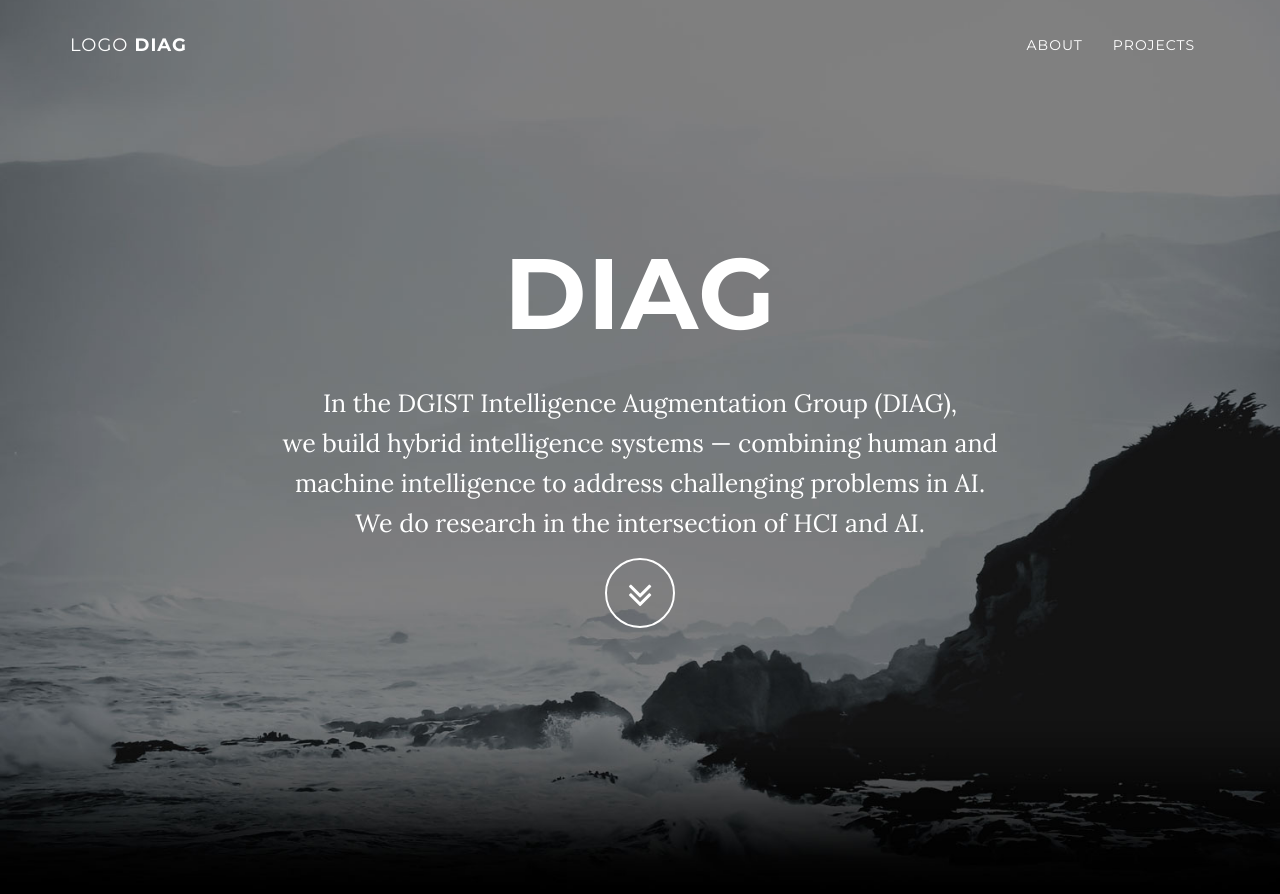
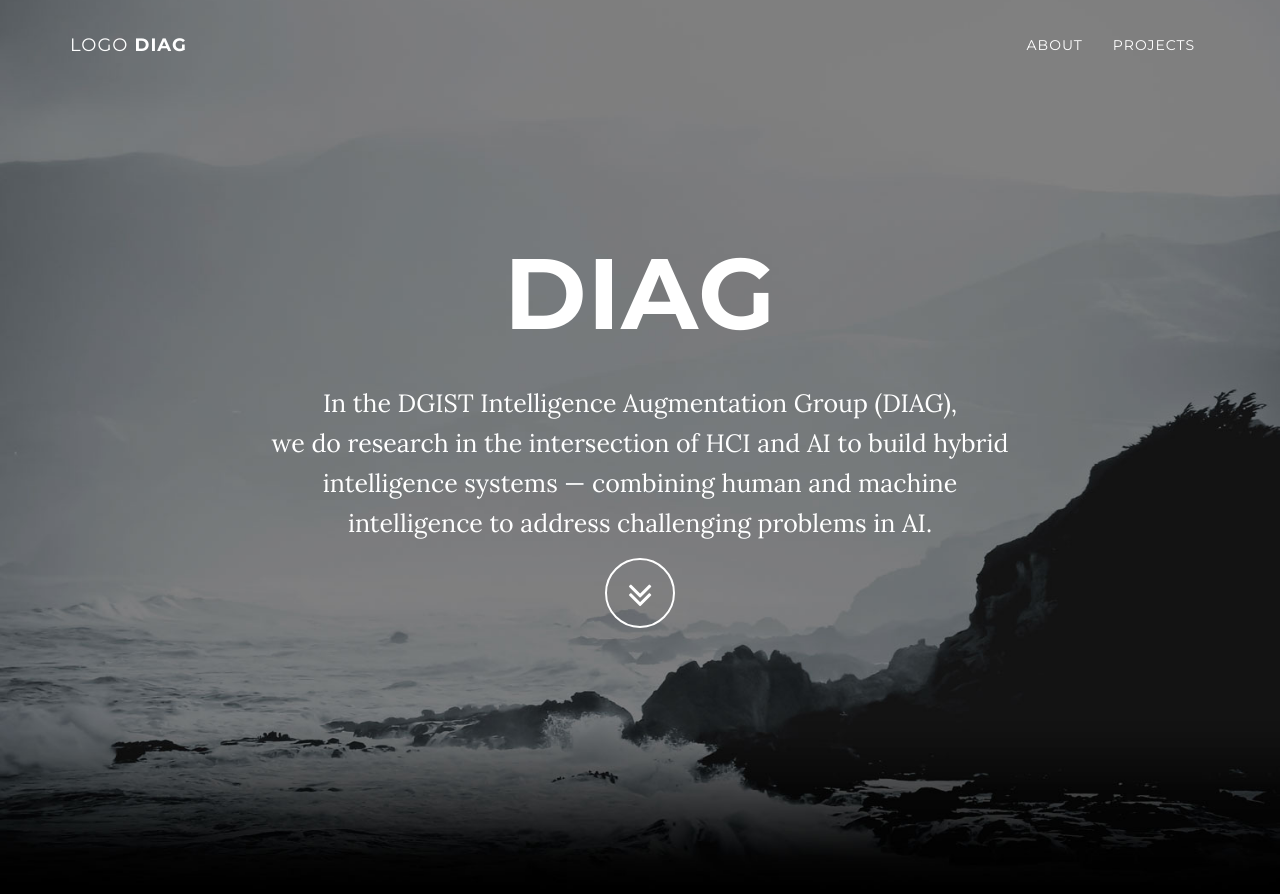
Before and after one commit to raflereak/diag-dgist.github.io, a Jekyll site: the page built from index.html, in a window 1280 px wide and 900 px high. Shown: the top 894 px of the window. Built offline with Jekyll 4.4.1, drawn with Linux system fonts in a browser that asks for light colours; part of the change alters nothing that is shown; some of the changed text lies outside the part shown.

```diff
--- a/_config.yml
+++ b/_config.yml
@@ -2,7 +2,7 @@
 title: DIAG
 email: jyskwon.github.io
 url: https://diag.kr
-description: "In the DGIST Intelligence Augmentation Group (DIAG), <br>we build hybrid intelligence systems &mdash; combining human and machine intelligence to address challenging problems in AI. <br>We do research in the intersection of HCI and AI."
+description: "In the DGIST Intelligence Augmentation Group (DIAG), <br>we do research in the intersection of HCI and AI to build hybrid intelligence systems &mdash; combining human and machine intelligence to address challenging problems in AI."
 
 # Color settings (hex-codes without the leading hash-tag)
 color:
@@ -15,11 +15,11 @@ footer: diag.kr
 # Social networks usernames (many more available: google-plus, flickr, dribbble, pinterest, instagram, tumblr, linkedin, etc.)
 social:
   - title: twitter
-    url: jeancrowdvision
+    url: https://twitter.com/jeancrowdvision
 #  - title: facebook
 #    url:
-  - title: github
-    url:
+#  - title: github
+#    url:
 
 # Build settings
 markdown: kramdown
--- a/_includes/contact.html
+++ b/_includes/contact.html
@@ -3,7 +3,7 @@
         <div class="row">
             <div class="col-lg-8 col-lg-offset-2">
                 <h2>Contact</h2>
-                <p>You can find out more information about the PI of the group and her research in the following link:</p>
+                <p>You can find out more information about the PI and her research on her pages:</p>
                 <p><a href="https://jyskwon.github.io/">jyskwon.github.io</a>
                 </p>
                 <ul class="list-inline banner-social-buttons">
```
